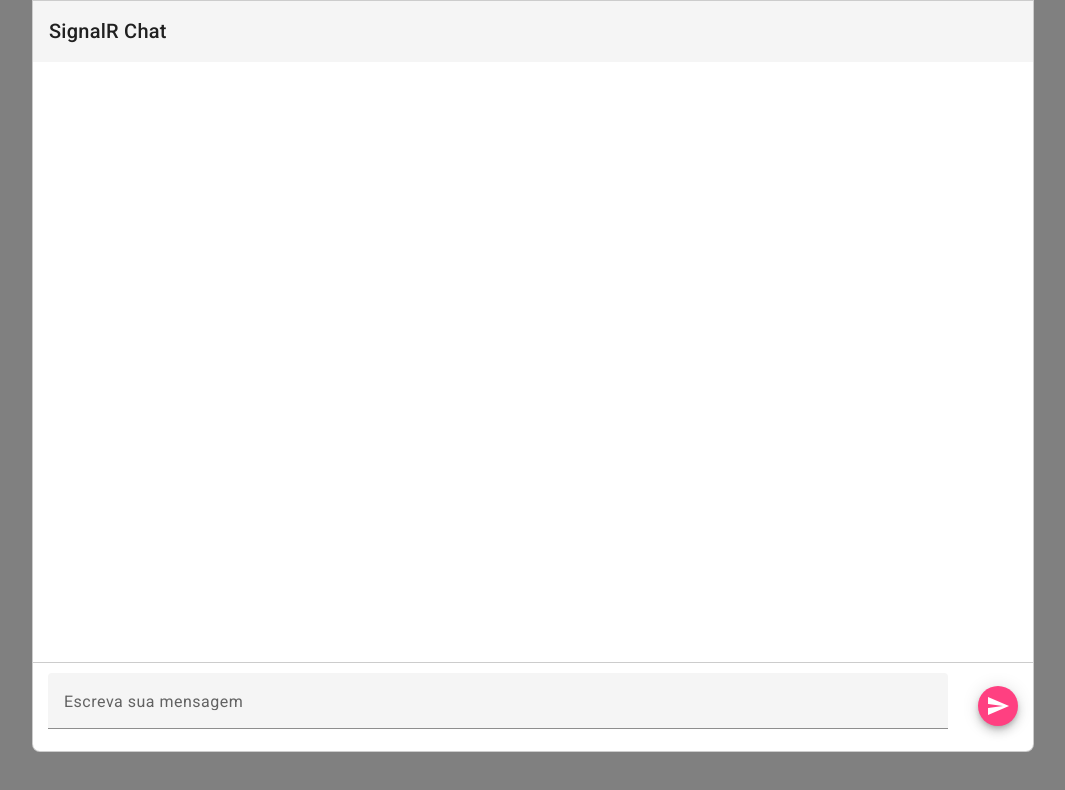
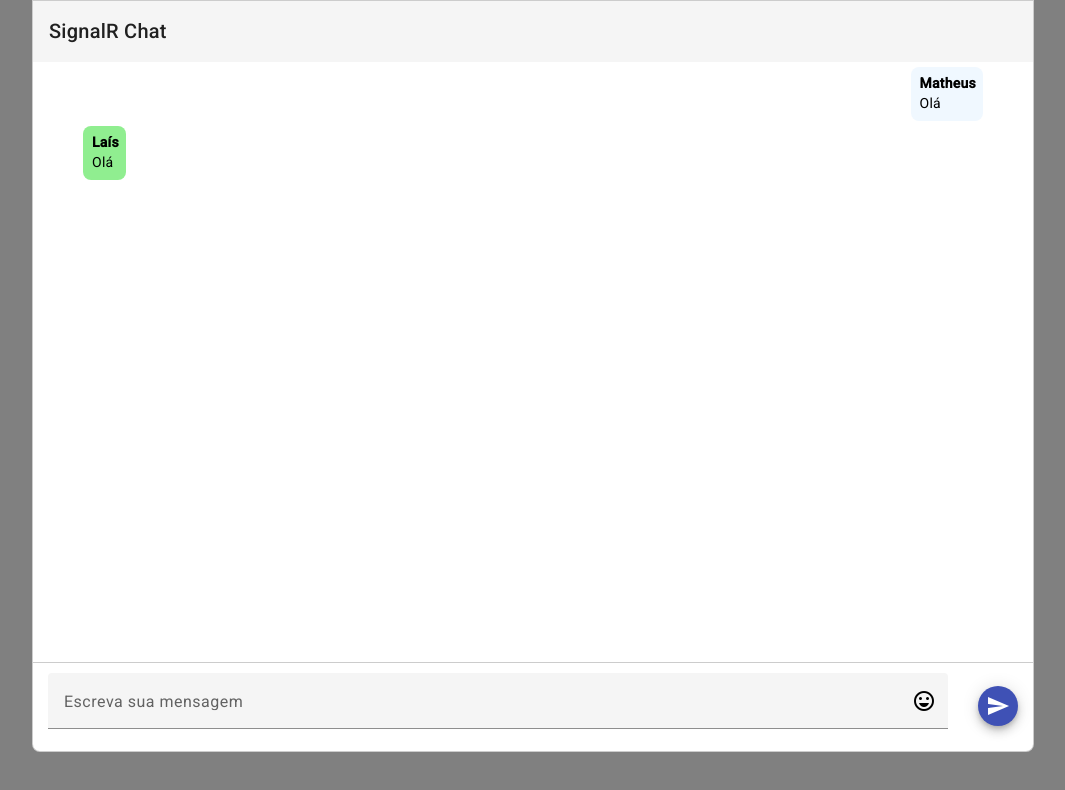
Before and after one commit to Wisch096/signalr-chat-web, an Angular app: page / in a window 1280 px wide. Shown: the top 790 px of the page, without its empty margins (107-1172 px from the left). Built offline with nearby package versions, Linux system fonts and the light colour scheme.

Commit message:
improvement :up:
adjusting the css completely

```diff
--- a/src/app/pages/home/home.component.css
+++ b/src/app/pages/home/home.component.css
@@ -38,7 +38,6 @@
 }
 
 .message-line.other {
-    background-color: aliceblue;
     margin-right: 50px;
 }
 
--- a/src/app/pages/home/home.component.html
+++ b/src/app/pages/home/home.component.html
@@ -4,15 +4,28 @@
     </mat-toolbar>
     <div class="messages">
         <ng-template ngFor let-message [ngForOf]="messages" let-i="index">
+            <div *ngIf="message.userName == userName" class="message-line me">
+                <div class="message me">
+                    <div class="user-name me">{{message.userName}}</div>
+                    <div >{{message.text}}</div>
+                </div>
+            </div>
+            <div *ngIf="message.userName != userName" class="message-line other">
+                <div class="message other">
+                    <div class="user-name other">{{message.userName}}</div>
+                    <div >{{message.text}}</div>
+                </div>
+            </div>
         </ng-template>
     </div>
     <div class="footer">
         <form class="form">
-            <mat-form-field class="input">
+            <mat-form-field mat-mini-fab class="input">
                 <mat-label>Escreva sua mensagem</mat-label>
+                <mat-icon matSuffix>sentiment_very_satisfied</mat-icon>
                 <input matInput placeholder="Olá" [formControl]="messageControl">
             </mat-form-field>
-            <button class="send" (click)="sendMessage" mat-mini-fab aria-label="Enviar">
+            <button class="send" color="primary" (click)="sendMessage" mat-mini-fab aria-label="Enviar">
                 <mat-icon>send</mat-icon>
             </button>
         </form>
--- a/src/app/pages/home/home.component.ts
+++ b/src/app/pages/home/home.component.ts
@@ -12,10 +12,18 @@
   styleUrls: ['./home.component.css']
 })
 export class HomeComponent {
-  messages: Message[] = [];
+  messages: Message[] = [
+    {
+      text: 'Olá',
+      userName: 'Matheus'
+    },
+    {
+      text: 'Olá',
+      userName: 'Laís'
+    },
+  ];
   messageControl = new FormControl('');
+  userName: string = 'Matheus';
 
-  sendMessage() {
-
-  }
+  sendMessage() {}
 }
--- a/src/styles.css
+++ b/src/styles.css
@@ -2,3 +2,6 @@
 
 html, body { height: 100%; }
 body { margin: 0; font-family: Roboto, "Helvetica Neue", sans-serif; background-color: gray;}
+
+html, body { height: 100%; }
+body { margin: 0; font-family: Roboto, "Helvetica Neue", sans-serif; }
```
